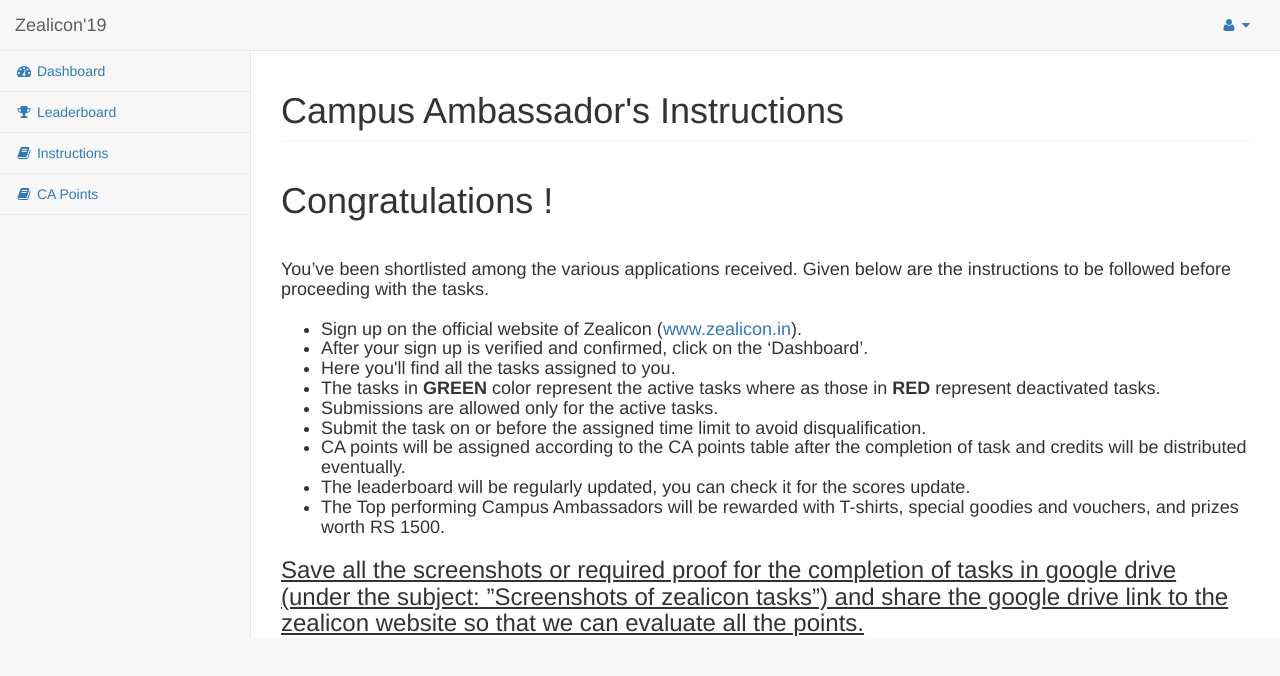
After one commit to ncs-jss/cornerstone, a Django app: page /campusambassador/instructions in a window 1280 px wide. The commit adds this page. Shown: the top 676 px of the page. Run offline with Django 3.2, Linux system fonts and the light colour scheme; the visitor is signed in with stand-in values (Sample User, id 1); some libraries are stand-ins or nearby versions.

Commit message:
instructions and point system templates

```diff
--- a/bedrock/urls.py
+++ b/bedrock/urls.py
@@ -17,4 +17,6 @@ urlpatterns = [
     path('submissions/', views.submissions, name='submissions'),
     path('submissions/<int:submission_id>', views.verify_submission,
          name='verify_submission'),
+    path('instructions', views.instructions, name='instructions'),
+    path('capoints', views.capoints, name='capoints'),
 ]
--- a/bedrock/views.py
+++ b/bedrock/views.py
@@ -16,6 +16,16 @@ def is_admin(user):
     except BaseException:
         pass
     return False
+
+
+@login_required(login_url=config.root)
+def instructions(request):
+    return render(request, 'bedrock/instructions.html', {})
+
+
+@login_required(login_url=config.root)
+def capoints(request):
+    return render(request, 'bedrock/capoints.html', {})
 
 
 @login_required(login_url=config.root)
--- a/templates/bedrock/index.html
+++ b/templates/bedrock/index.html
@@ -96,9 +96,15 @@
                         <li>
                             <a href="{% url 'leaderboard' %}"><i class="fa fa-trophy fa-fw"></i> Leaderboard </a>
                         </li>
+                        <li>
+                            <a href="{% url 'instructions' %}"><i class="fa fa-book fa-fw"></i> Instructions </a>
+                        </li>
+                        <li>
+                            <a href="{% url 'capoints' %}"><i class="fa fa-book fa-fw"></i> CA Points </a>
+                        </li>
                         {% if request.user.groups.all.0.name == 'ca_admin' %}
                         <li>
-                            <a href="{% url 'members' %}"><i class="fa fa-book fa-fw"></i> Campus Ambassadors </a>
+                            <a href="{% url 'members' %}"><i class="fa fa-pencil fa-fw"></i> Campus Ambassadors </a>
                         </li>
                         <li>
                             <a href="{% url 'tasks_create' %}"><i class="fa fa-pencil fa-fw"></i> Task Management </a>
--- /dev/null
+++ b/templates/bedrock/instructions.html
@@ -0,0 +1,33 @@
+{% extends 'bedrock/index.html' %}
+{% load static %}
+{% block dashboard %}
+<div id="page-wrapper">
+    <div class="row">
+        <div class="col-lg-12">
+            <h1 class="page-header">Campus Ambassador's Instructions</h1>
+        </div>
+    </div>
+    {{errors}}
+
+    <h1>Congratulations ! </h1>
+    <br>
+    <h4>
+        You’ve been shortlisted among the various applications received. Given below are the instructions to be followed before proceeding with the tasks.
+        <br>
+        <br>
+        <ul>
+            <li>Sign up on the official website of Zealicon (<a href="http://zealicon.in">www.zealicon.in</a>).</li>
+            <li>After your sign up is verified and confirmed, click on the ‘Dashboard’.</li>
+            <li>Here you'll find all the tasks assigned to you.</li>
+            <li>The tasks in <b>GREEN</b> color represent the active tasks where as those in <b>RED</b> represent deactivated tasks.</li>
+            <li>Submissions are allowed only for the active tasks.</li>
+            <li>Submit the task on or before the assigned time limit to avoid disqualification.</li>
+            <li>CA points will be assigned according to the CA points table after the completion of task and credits will be distributed eventually.</li>
+            <li>The leaderboard will be regularly updated, you can check it for the scores update.</li>
+            <li>The Top performing Campus Ambassadors will be rewarded with T-shirts, special goodies and vouchers, and prizes worth RS 1500.</li>
+        </ul>
+    </h4>
+    <h3><u>Save all the screenshots or required proof for the completion of tasks in google drive (under the subject: ”Screenshots of zealicon tasks”) and share  the google drive link to the zealicon website so that we can evaluate all the points.</u></h3>
+</div>
+
+{% endblock %}
```
Also changed, not shown: templates/bedrock/capoints.html (added, +34 -0 lines).
